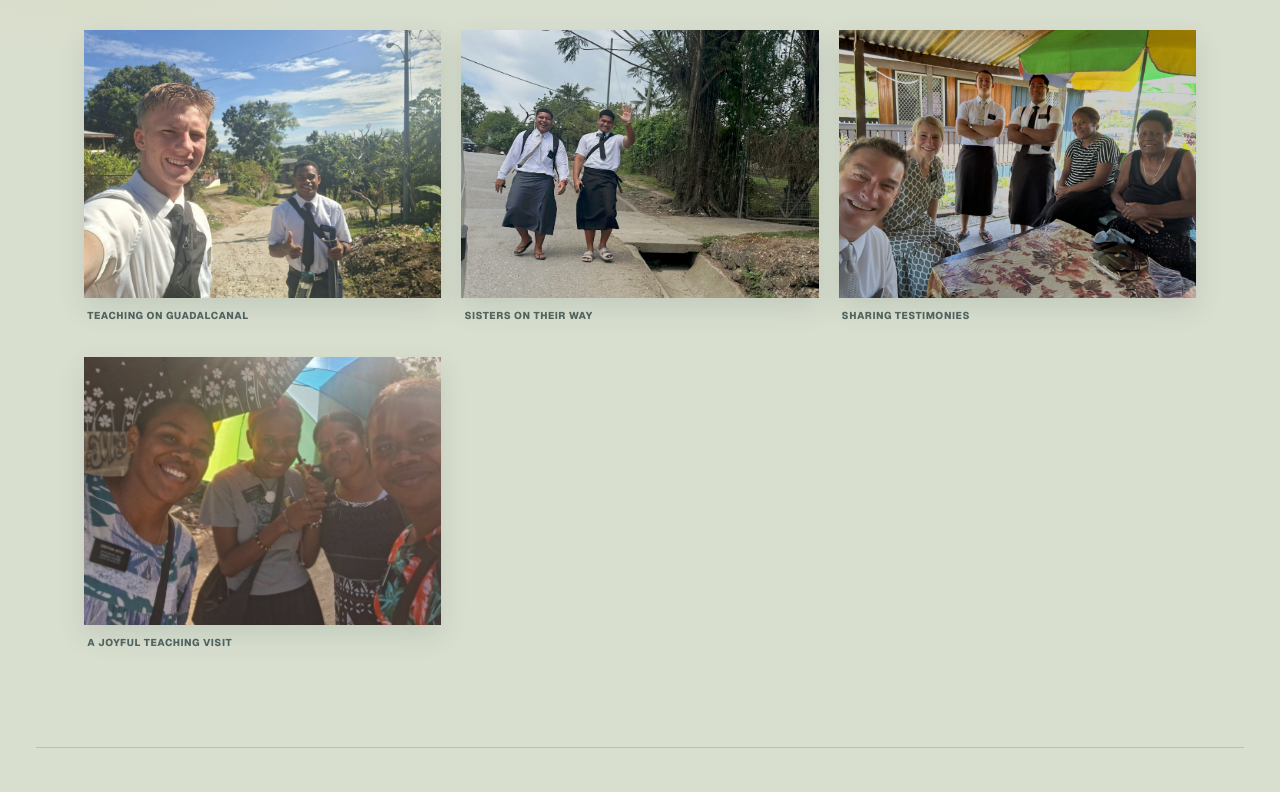
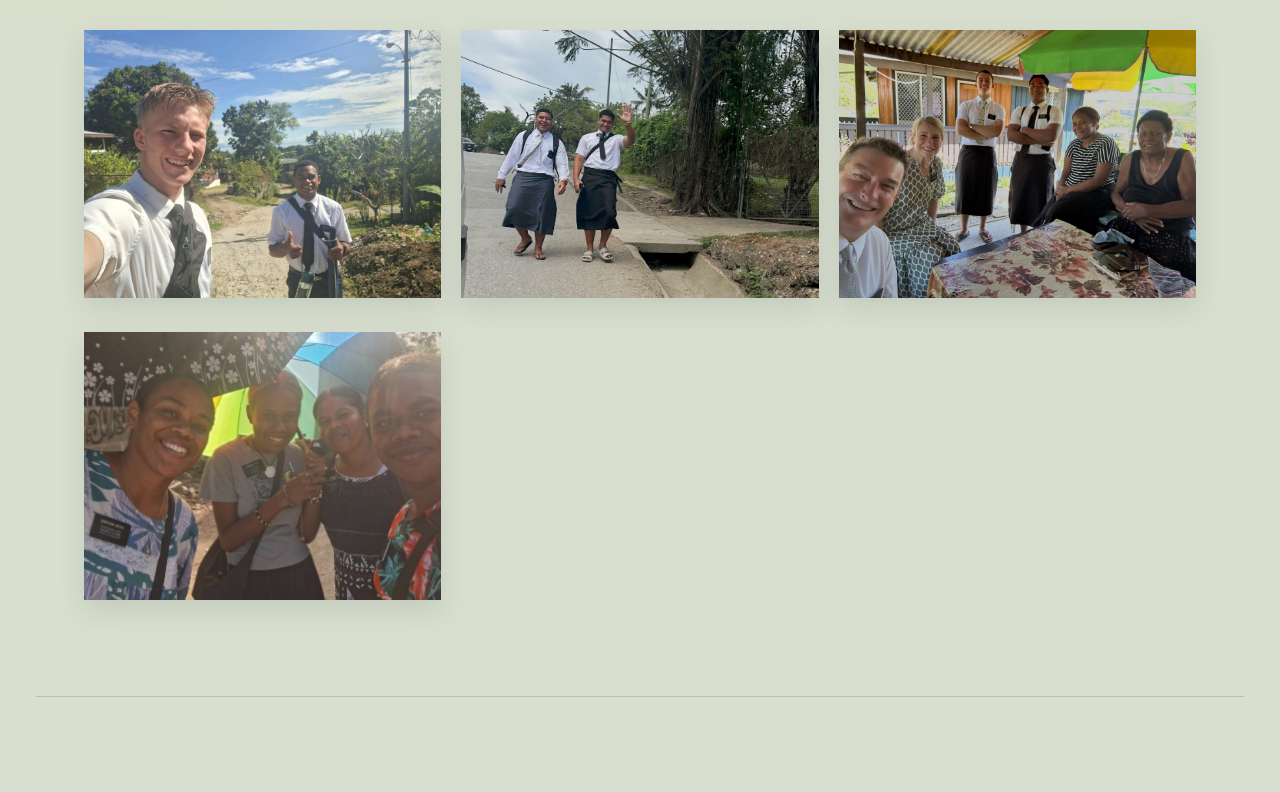
Before and after one commit to mckaycourt/solomon-islands-mission, a Next.js app: page /letters/august-5 in a window 1280 px wide. Shown: the part 1414-2206 px from the top of the page. Built offline with nearby package versions, Linux system fonts and the light colour scheme.

Commit message:
Hide teaching photo captions

```diff
--- a/app/globals.css
+++ b/app/globals.css
@@ -179,6 +179,7 @@ blockquote { margin: 50px -55px 62px 64px; padding: 36px 42px; background: var(-
 .gallery-grid img { width: 100%; aspect-ratio: 4 / 3; display: block; object-fit: cover; background: #b8c2ad; box-shadow: 0 10px 26px rgba(23, 59, 58, 0.12); transition: transform 350ms ease, box-shadow 350ms ease; }
 .gallery-grid figure:hover img { transform: translateY(-3px); box-shadow: 0 16px 34px rgba(23, 59, 58, 0.17); }
 .gallery-grid figcaption { padding: 11px 3px 0; color: var(--ink-soft); font-size: 10px; font-weight: 750; line-height: 1.45; letter-spacing: 0.06em; text-transform: uppercase; }
+.dispatch-gallery-first .gallery-grid figcaption { display: none; }
 
 .lightbox { position: fixed; inset: 0; z-index: 1000; display: grid; place-items: center; padding: 28px; background: rgba(23, 59, 58, 0.16); }
 .lightbox-panel { position: relative; width: min(1120px, 92vw); height: min(760px, 90vh); padding: 46px 18px 16px; border: 1px solid rgba(23, 59, 58, 0.22); border-radius: 5px; display: grid; grid-template-columns: 48px minmax(0, 1fr) 48px; gap: 14px; align-items: center; background: var(--paper-light); box-shadow: 0 22px 60px rgba(23, 59, 58, 0.22); }
```
